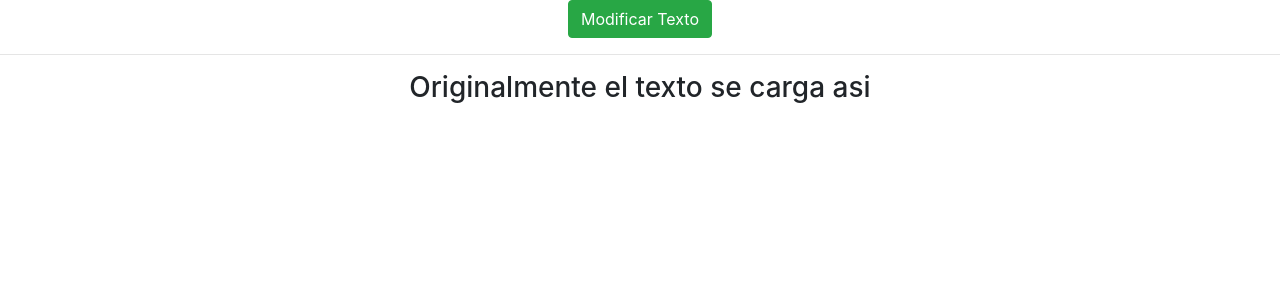
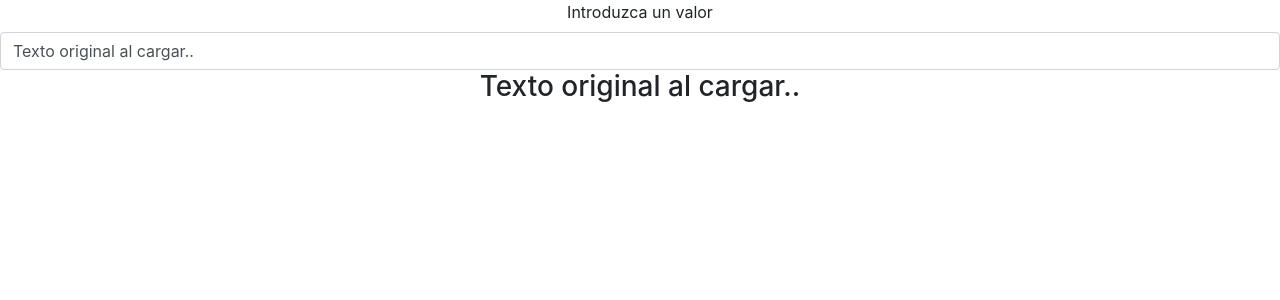
Before and after one commit to qu3qui/learning-Angular4, an Angular app in the folder appCurso/: page / in a window 1280 px wide. Shown: the top 300 px of the page. Built offline with nearby package versions, Linux system fonts and the light colour scheme.

Commit message:
Two-way Binding
Se explica como se puede utilizar el ng-module en Angular 4, el cual difiere un poco de AngularJS

```diff
--- a/appCurso/src/app/app.component.html
+++ b/appCurso/src/app/app.component.html
@@ -1,5 +1,5 @@
 <div style="text-align:center">
-<app-ejeventbinding></app-ejeventbinding>
+<app-ej2waybinding></app-ej2waybinding>
 
 
 </div>
--- /dev/null
+++ b/appCurso/src/app/ej2waybinding/ej2waybinding.component.html
@@ -0,0 +1,3 @@
+<label>Introduzca un valor</label>
+<input type="text" class="form-control" [(ngModel)]="texto">
+<h3> {{ texto }}</h3>
--- /dev/null
+++ b/appCurso/src/app/ej2waybinding/ej2waybinding.component.ts
@@ -0,0 +1,16 @@
+import { Component, OnInit } from '@angular/core';
+
+@Component({
+  selector: 'app-ej2waybinding',
+  templateUrl: './ej2waybinding.component.html',
+  styleUrls: ['./ej2waybinding.component.css']
+})
+export class Ej2waybindingComponent implements OnInit {
+
+  texto = 'Texto original al cargar..';
+  constructor() { }
+
+  ngOnInit() {
+  }
+
+}
```
Also changed, not shown: appCurso/src/app/app.module.ts (+6 -2 lines), appCurso/src/app/ej2waybinding/ej2waybinding.component.css (added).
